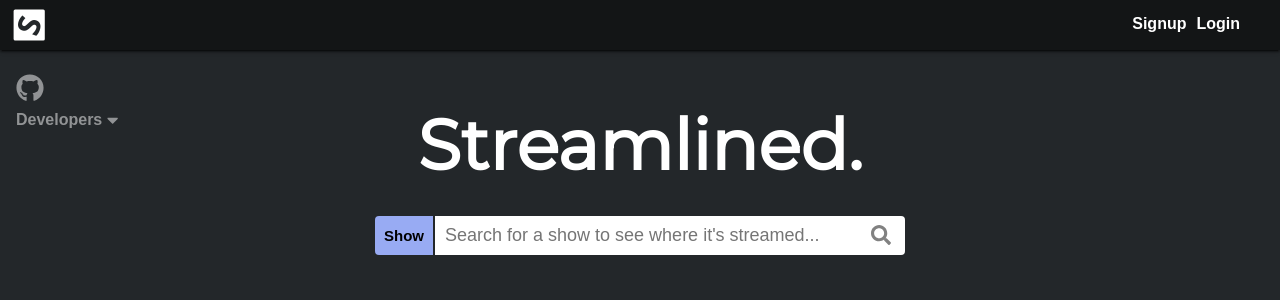
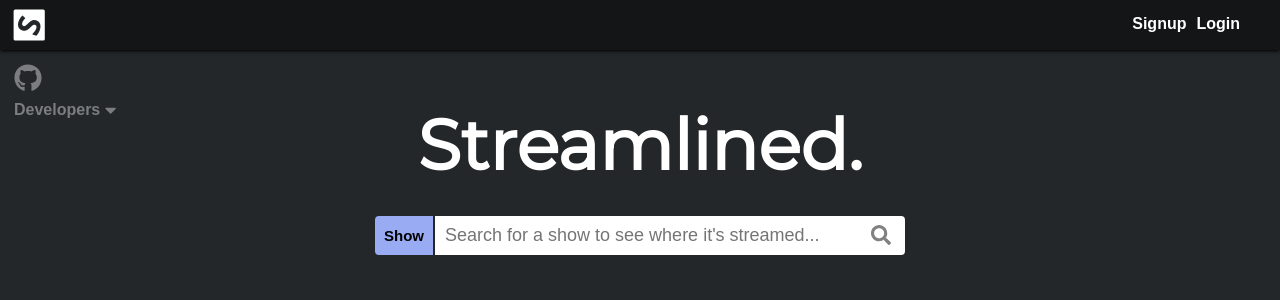
Before and after one commit to leon-i/Streamlined, a React (Create React App) app in the folder frontend/: page / in a window 1280 px wide. Shown: the top 300 px of the page. Built offline with nearby package versions, Linux system fonts and the light colour scheme; no server answers.

Commit message:
Fixed sidebar styling

```diff
--- a/frontend/src/stylesheets/sidebar.css
+++ b/frontend/src/stylesheets/sidebar.css
@@ -1,8 +1,8 @@
 .sidebar {
     position: fixed;
-    top: 70px;
-    left: 16px;
-    color: rgba(255, 255, 255, 0.5);
+    top: 60px;
+    left: 14px;
+    color: rgba(255, 255, 255, 0.4);
 }
 
 .about-links {
```
